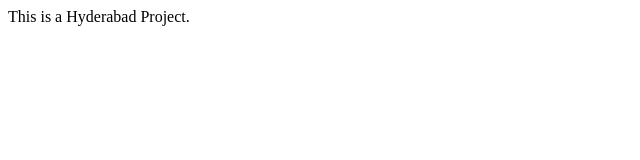
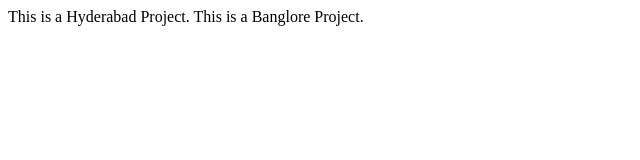
Before and after one commit to Shaik-BajiImran/Clone_git-fetch_pull, a plain HTML site: page index.html in a window 1280 px wide. Shown: the whole page, without its empty margins (0-640 px from the left). Drawn offline with Linux system fonts and the light colour scheme.

Commit message:
Banglore

```diff
--- a/index.html
+++ b/index.html
@@ -7,5 +7,6 @@
 </head>
 <body>
     This is a Hyderabad Project.
+    This is a Banglore Project.
 </body>
 </html>
```
